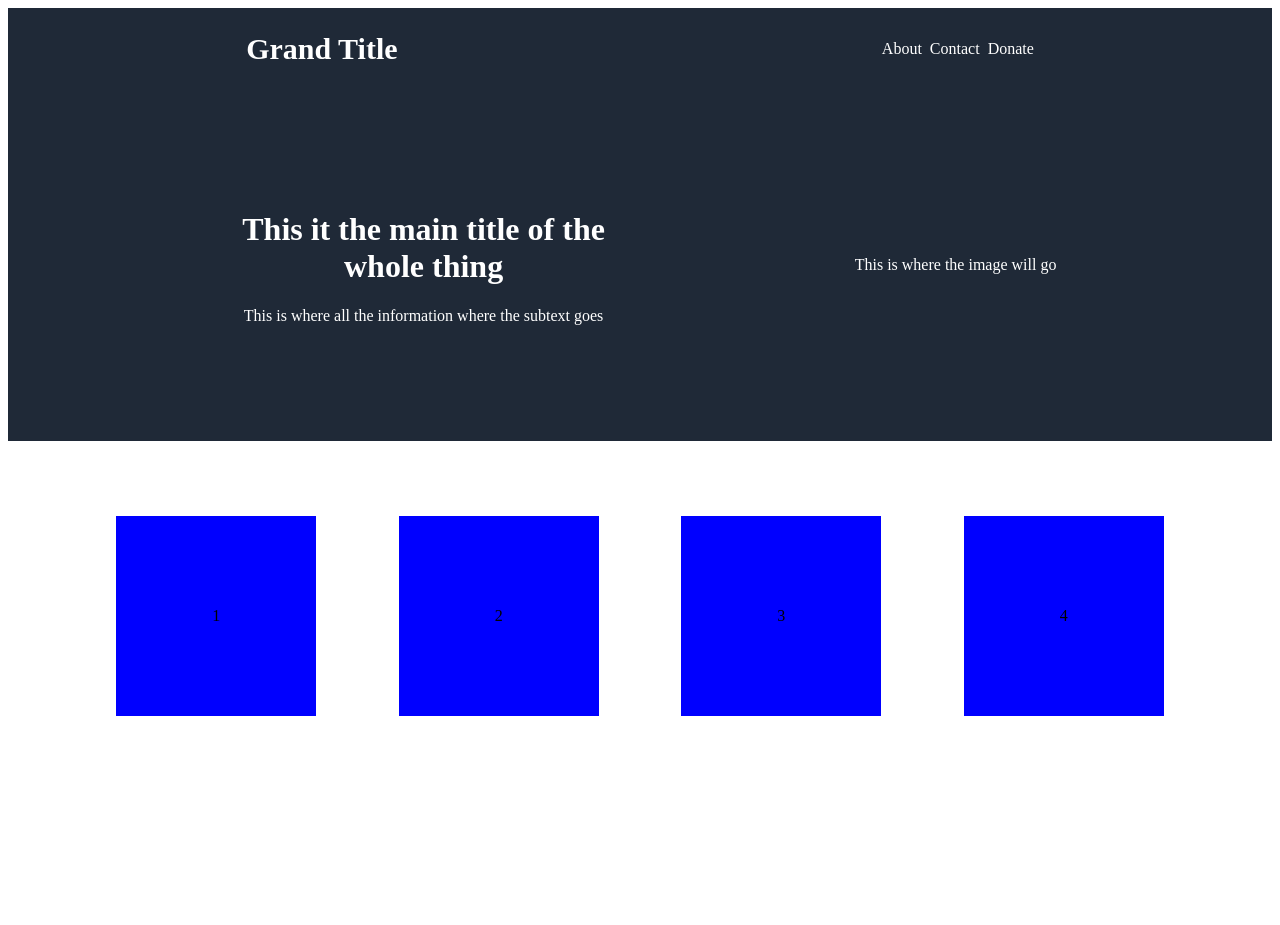
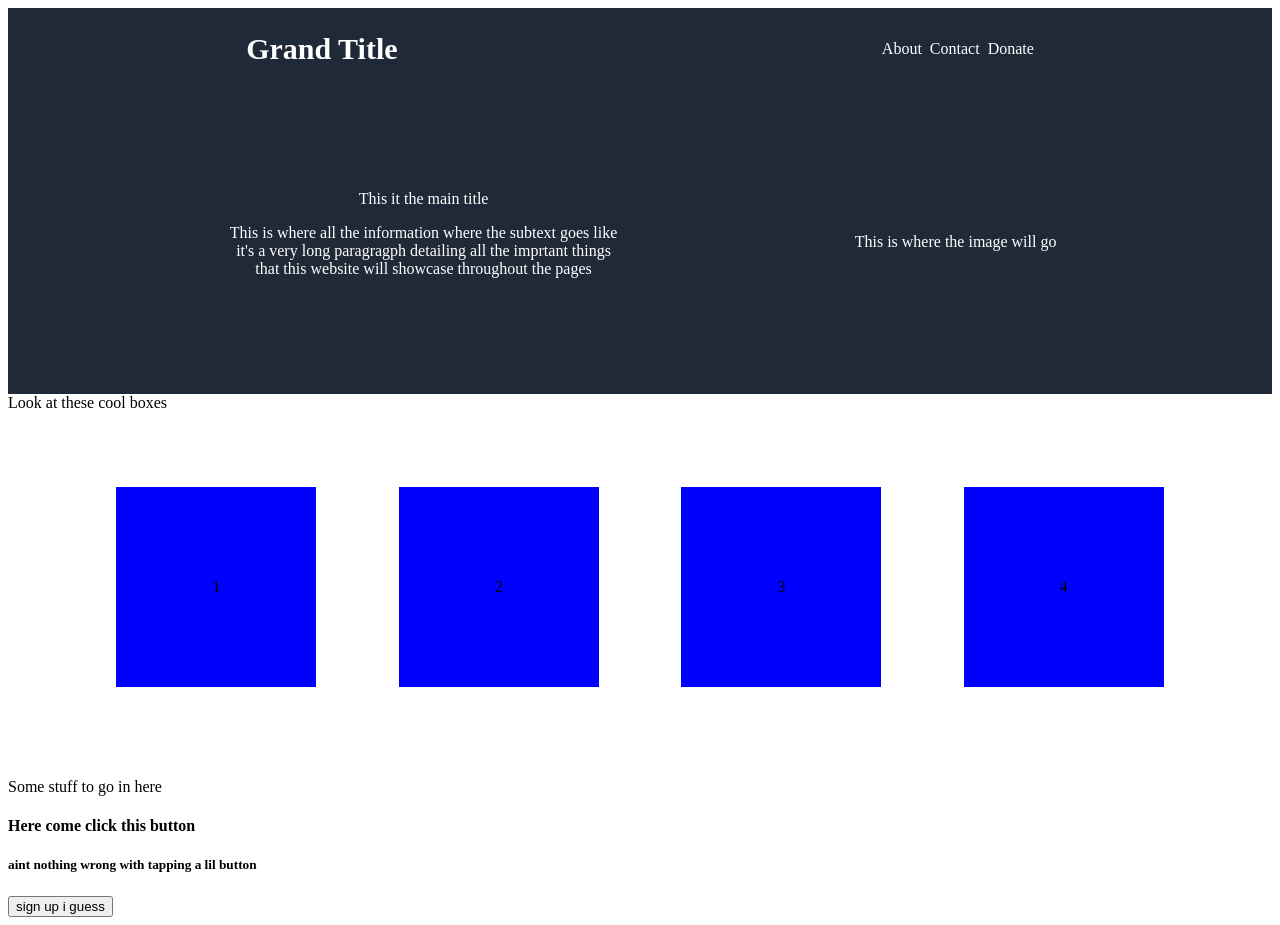
Before and after one commit to AmarisDavis/proj2, a plain HTML site: page index.html in a window 1280 px wide. Before the commit the page ends 800 px from the top, so only its background shows below. Drawn offline with Linux system fonts and the light colour scheme.

Commit message:
Add the grey block and sign up button

```diff
--- a/index.html
+++ b/index.html
@@ -22,9 +22,9 @@
 
         <div class = "titlebox">
 
-            <h1> This it the main title of the whole thing</h1>
+            <div class = "mtitle"> This it the main title </div>
             <div class ="subtext">
-                <p> This is where all the information where the subtext goes</p>
+                <p> This is where all the information where the subtext goes like it's a very long paragragph detailing all the imprtant things that this website will showcase throughout the pages</p>
             </div>
 
         </div>
@@ -36,12 +36,30 @@
 
     </div>
 
+      <div class = "titles"> Look at these cool  boxes</div>
     <div class = "images">
+
         <div class = "img"> 1</div>
         <div class = "img"> 2 </div>
         <div class = "img"> 3</div>
         <div class = "img"> 4</div>
     </div>
 
+
+
+    <div class = "third">
+        <div class = "info"> <p>Some stuff to go in here</p></div>
+    </div>
+
+    <div class = "final">
+        <div class = "bhold">
+            <div class = "call">
+                <h4>Here come click this button</h4>
+                <h5> aint nothing wrong with tapping a lil button</h5>
+            </div>
+            <button class = "butt"> sign up i guess</button>
+         </div>
+    </div>
+
 </body>
 </html>
```
